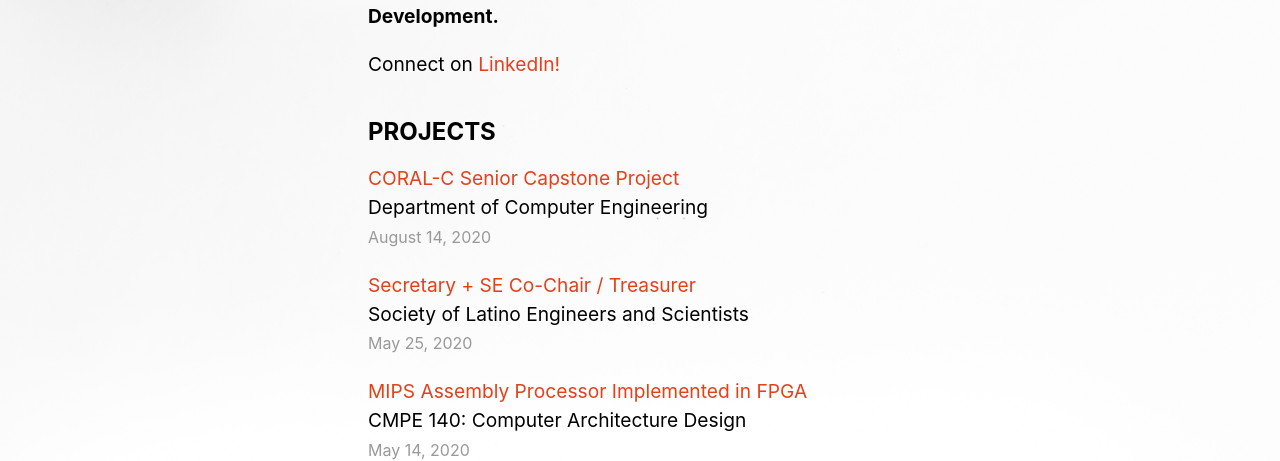
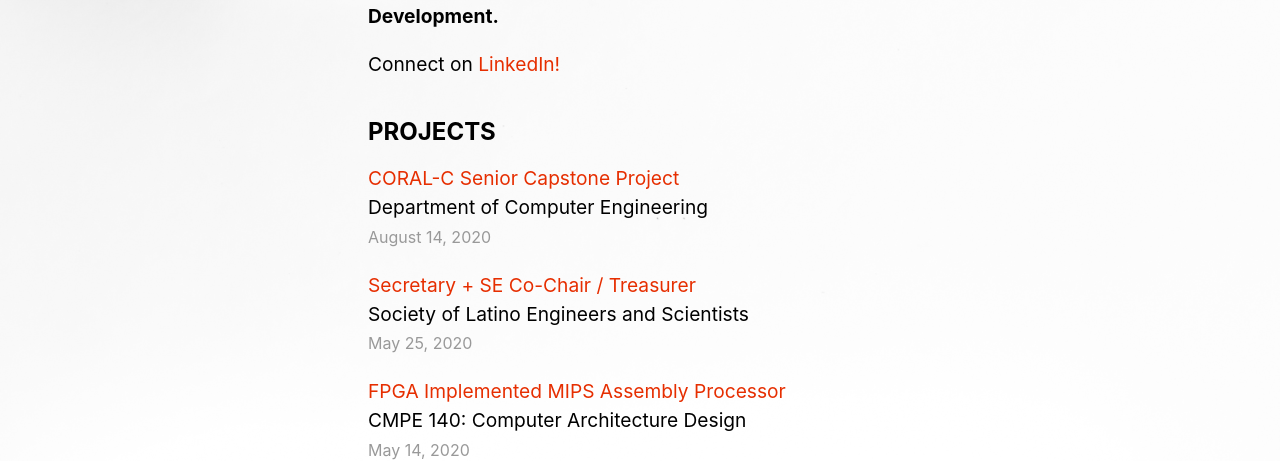
Before and after one commit to KevinG182/kevgomezdev, a Next.js app: page / in a window 1280 px wide. Shown: the part 331-792 px from the top of the page. Built offline with nearby package versions, Linux system fonts and the light colour scheme.

Commit message:
Update Metadata

```diff
--- a/components/layout.js
+++ b/components/layout.js
@@ -17,9 +17,7 @@ export default function Layout({ children, home }) {
         />
         <meta
           property="og:image"
-          content={`https://og-image.now.sh/${encodeURI(
-            siteTitle
-          )}.png?theme=light&md=0&fontSize=75px&images=https%3A%2F%2Fassets.vercel.com%2Fimage%2Fupload%2Ffront%2Fassets%2Fdesign%2Fnextjs-black-logo.svg`}
+          content="https://www.kevgomez.dev/thumbnail.png"
         />
         <meta name="og:title" content={siteTitle} />
         <meta name="twitter:card" content="summary_large_image" />
--- a/posts/mips-processor.md
+++ b/posts/mips-processor.md
@@ -1,11 +1,11 @@
 ---
-title: 'MIPS Assembly Processor Implemented in FPGA'
+title: 'FPGA Implemented MIPS Assembly Processor'
 group: 'CMPE 140: Computer Architecture Design'
 date: '2020-05-14'
 ---
 ![BASYS](/images/basys-board.jpg)
 
-This project is part of **CMPE 140: Computer Architecture Design** course and has students collaborate in teams of 4 to design a MIPS assembly processor with a factorial accelerator interfaced with the GPIO module. The five-stage MIPS processor pipeline included fetch, decode, execute, memory and writeback stages.
+This project is part of the **CMPE 140: Computer Architecture Design** course and has students collaborate in teams of 4 to design a **MIPS assembly processor** with a factorial accelerator interfaced with the GPIO module. The five-stage MIPS processor pipeline included fetch, decode, execute, memory and writeback stages.
 
 ![Five Stage Pipeline MIPS Processor](/images/five-stage-pipeline.png)
 
--- a/styles/global.css
+++ b/styles/global.css
@@ -22,7 +22,7 @@ body {
 }
 
 a {
-  color: #e4401b;
+  color: #e62e00;
   text-decoration: none;
 }
 
```
Also changed, not shown: public/thumbnail.png (added).
